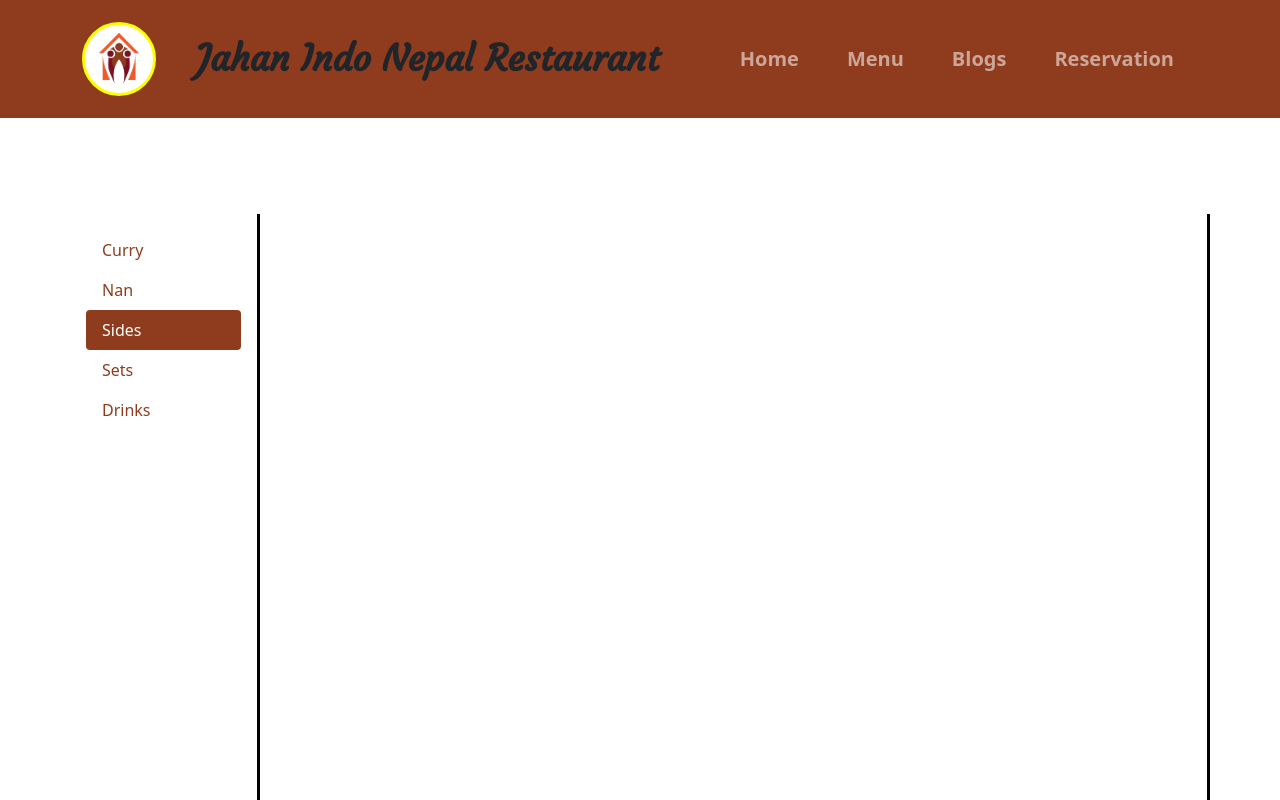
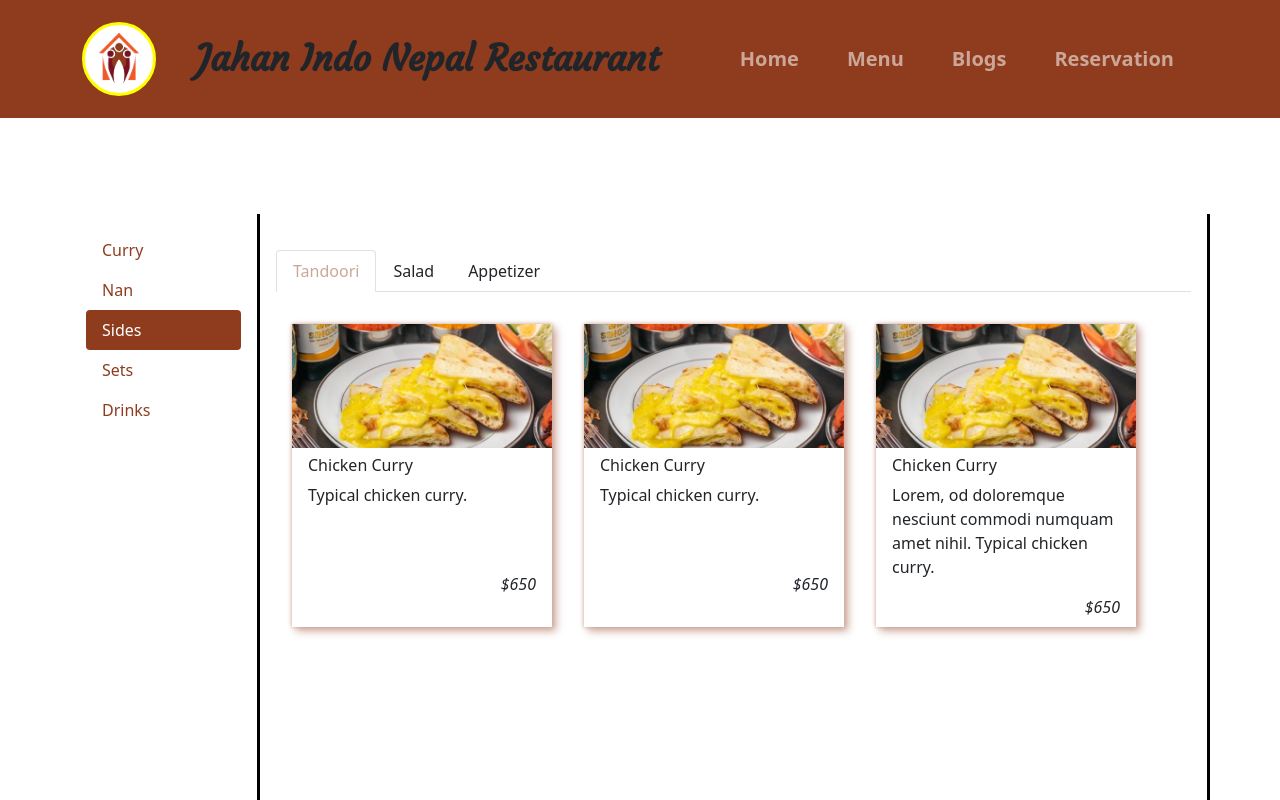
Before and after one commit to nibab-boo/jahan-react-express, a React (Create React App) app in the folder client/: page /menu in a window 1280 px wide. Both pictures are taken after a click on the tab "Sides". Shown: the top 800 px of the page. Built offline with nearby package versions, Linux system fonts and the light colour scheme.

Commit message:
sides added'

```diff
--- a/client/src/components/Menu.js
+++ b/client/src/components/Menu.js
@@ -6,7 +6,7 @@ import {Container, Nav, Col, Row, Tab} from 'react-bootstrap'
 import Curry from './Curry';
 import Nan from './Nan';
 // import Drink from './Drink';
-// import Sides from './Sides';
+import Sides from './Sides';
 // import Sets from './Sets';
 
 const Menu = () => {
@@ -42,7 +42,7 @@ const Menu = () => {
                 < Nan />
               </Tab.Pane>
               <Tab.Pane eventKey="Sides">
-                {/* < Sides /> */}
+                <Sides />
               </Tab.Pane>
 
               <Tab.Pane eventKey="Sets">
--- /dev/null
+++ b/client/src/components/Sides.js
@@ -0,0 +1,99 @@
+import React from 'react';
+import { Tabs, Tab } from 'react-bootstrap';
+
+import cheeseNan from "./../assets/images/cheese_nan.jpeg"
+
+const Sides = () => {
+  return (
+    <>
+      <Tabs defaultActiveKey="Tandoori" id="menu-sub-tab" className="mb-3">
+        <Tab eventKey="Tandoori" title="Tandoori">
+          <div className='food-box'>
+            <div className="food-card">
+              <img src={cheeseNan} alt="cheese Nan" />
+              <div className="set-card">
+                <h4 className="food-name">Chicken Curry</h4>
+                <p className="food-info">Typical chicken curry.</p>
+                <p className="food-info price">$650</p>
+              </div>
+            </div>
+            <div className="food-card">
+              <img src={cheeseNan} alt="cheese Nan" />
+              <div className="set-card">
+                <h4 className="food-name">Chicken Curry</h4>
+                <p className="food-info">Typical chicken curry.</p>
+                <p className="food-info price">$650</p>
+              </div>
+            </div>
+            <div className="food-card">
+              <img src={cheeseNan} alt="cheese Nan" />
+              <div className="set-card">
+                <h4 className="food-name">Chicken Curry</h4>
+                <p className="food-info">Lorem, od doloremque nesciunt commodi numquam amet nihil. Typical chicken curry.</p>
+                <p className="food-info price">$650</p>
+              </div>
+            </div>
+          </div>
+        </Tab>
+        <Tab eventKey="Salad" title="Salad">
+          <div className='food-box'>
+            <div className="food-card">
+              <img src={cheeseNan} alt="cheese Nan" />
+              <div className="set-card">
+                <h4 className="food-name">Chicken Curry</h4>
+                <p className="food-info">Typical chicken curry.</p>
+                <p className="food-info price">$650</p>
+              </div>
+            </div>
+            <div className="food-card">
+              <img src={cheeseNan} alt="cheese Nan" />
+              <div className="set-card">
+                <h4 className="food-name">Chicken Curry</h4>
+                <p className="food-info">Typical chicken curry.</p>
+                <p className="food-info price">$650</p>
+              </div>
+            </div>
+            <div className="food-card">
+              <img src={cheeseNan} alt="cheese Nan" />
+              <div className="set-card">
+                <h4 className="food-name">Chicken Curry</h4>
+                <p className="food-info">Lorem, od doloremque nesciunt commodi numquam amet nihil. Typical chicken curry.</p>
+                <p className="food-info price">$650</p>
+              </div>
+            </div>
+          </div>
+        </Tab>
+        <Tab eventKey="Appetizer" title="Appetizer">
+          <div className='food-box'>
+            <div className="food-card">
+              <img src={cheeseNan} alt="cheese Nan" />
+              <div className="set-card">
+                <h4 className="food-name">Chicken Curry</h4>
+                <p className="food-info">Typical chicken curry.</p>
+                <p className="food-info price">$650</p>
+              </div>
+            </div>
+            <div className="food-card">
+              <img src={cheeseNan} alt="cheese Nan" />
+              <div className="set-card">
+                <h4 className="food-name">Chicken Curry</h4>
+                <p className="food-info">Typical chicken curry.</p>
+                <p className="food-info price">$650</p>
+              </div>
+            </div>
+            <div className="food-card">
+              <img src={cheeseNan} alt="cheese Nan" />
+              <div className="set-card">
+                <h4 className="food-name">Chicken Curry</h4>
+                <p className="food-info">Lorem, od doloremque nesciunt commodi numquam amet nihil. Typical chicken curry.</p>
+                <p className="food-info price">$650</p>
+              </div>
+            </div>
+          </div>
+        </Tab>
+      </Tabs>
+    </>
+  );
+};
+
+export default Sides;
```
